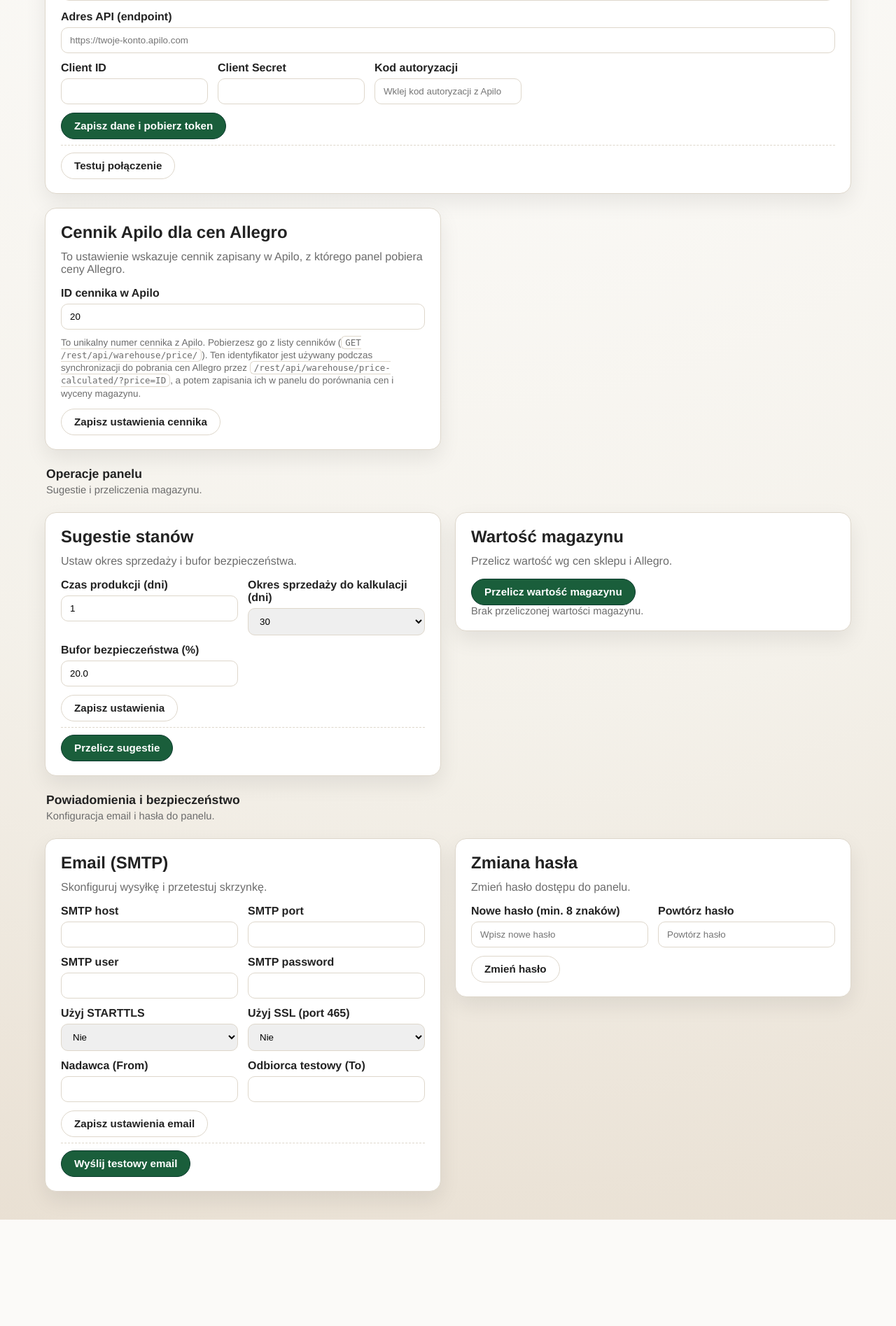
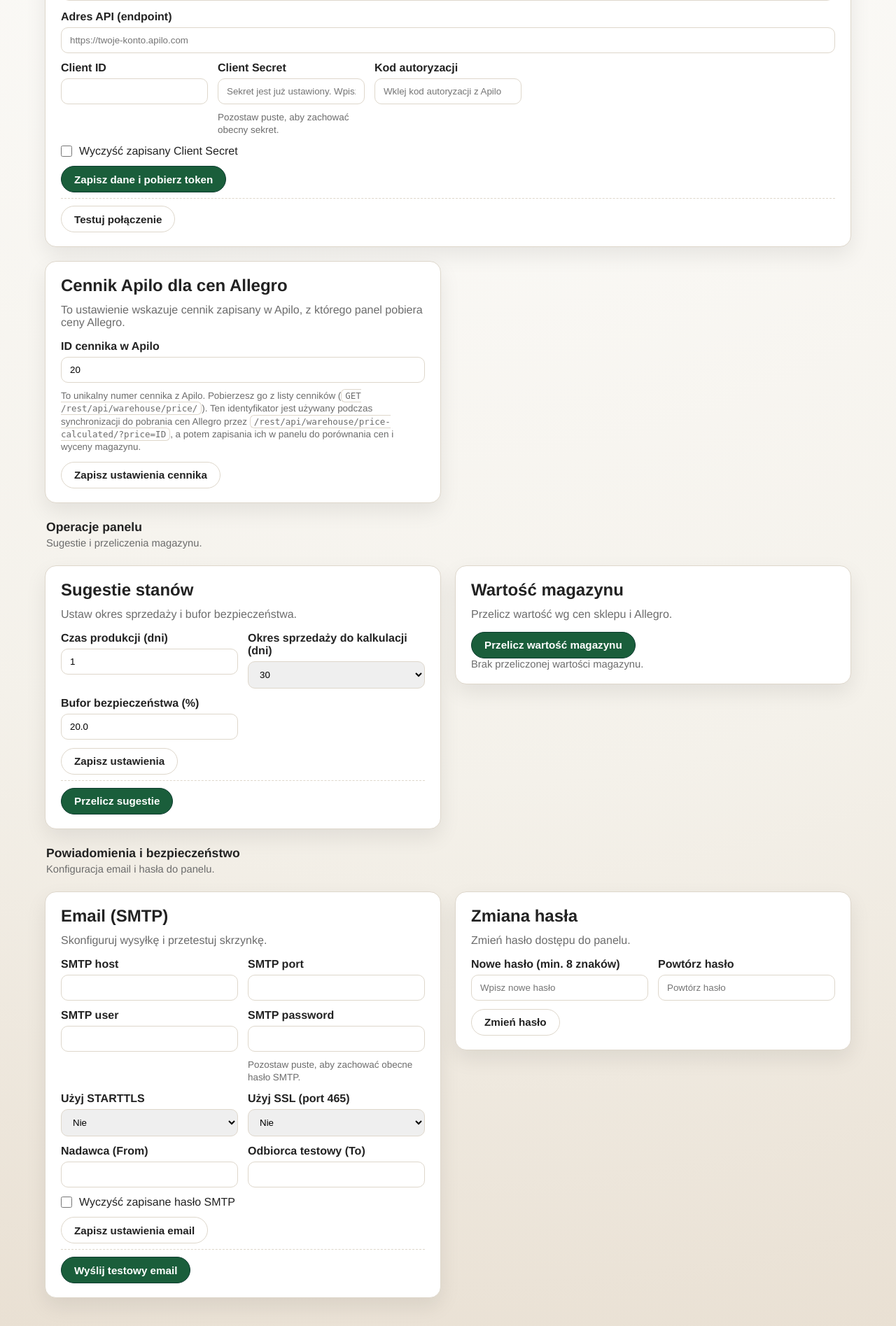
Before and after one commit to Olafejs/apilo-panel, a Flask app: page /settings in a window 1280 px wide. Shown: the part 474-2369 px from the top of the page at 70% size. Before the commit the page ends 2217 px from the top, so only its background shows below. Run offline with Flask 3, Linux system fonts and the light colour scheme; the visitor is signed in with stand-in values (Sample User, id 1); data that the repository does not hold is empty.

Commit message:
chore: release 1.0.17

```diff
--- a/app.py
+++ b/app.py
@@ -1,3 +1,4 @@
+import ipaddress
 import logging
 import os
 import secrets
@@ -24,6 +25,8 @@ from werkzeug.security import check_password_hash, generate_password_hash
 
 from apilo import ApiloClient
 from db import (
+    clear_login_attempts,
+    count_recent_login_attempts,
     get_tokens,
     get_products,
     get_products_count,
@@ -38,6 +41,8 @@ from db import (
     set_setting,
     save_sales_cache,
     save_sales_year_cache,
+    prune_login_attempts,
+    record_login_attempt,
     get_base_price_map,
     get_inventory_value_totals,
     get_product_id_maps,
@@ -85,9 +90,29 @@ def parse_float_value(value, default, min_value=None, max_value=None):
     return parsed
 
 
+def parse_bool_value(value, default=False):
+    if value is None:
+        return default
+    return str(value).strip().lower() in ("1", "true", "yes", "on")
+
+
 THUMB_TTL_SECONDS = parse_int_value(os.getenv("THUMB_TTL_SECONDS"), 86400, min_value=0)
 REFRESH_INTERVAL_SECONDS = parse_int_value(
     os.getenv("REFRESH_INTERVAL_SECONDS"), 600, min_value=10
+)
+SESSION_LIFETIME_MINUTES = parse_int_value(
+    os.getenv("SESSION_LIFETIME_MINUTES"), 480, min_value=5, max_value=43200
+)
+LOGIN_RATE_LIMIT_WINDOW_SECONDS = parse_int_value(
+    os.getenv("LOGIN_RATE_LIMIT_WINDOW_SECONDS"), 600, min_value=60, max_value=86400
+)
+LOGIN_RATE_LIMIT_MAX_ATTEMPTS = parse_int_value(
+    os.getenv("LOGIN_RATE_LIMIT_MAX_ATTEMPTS"), 5, min_value=1, max_value=100
+)
+SESSION_COOKIE_SECURE = parse_bool_value(os.getenv("SESSION_COOKIE_SECURE"), default=False)
+APP_SETUP_TOKEN = (os.getenv("APP_SETUP_TOKEN") or "").strip()
+TRUST_X_FORWARDED_FOR = parse_bool_value(
+    os.getenv("TRUST_X_FORWARDED_FOR"), default=False
 )
 
 
@@ -106,6 +131,13 @@ def resolve_flask_secret_key():
 app = Flask(__name__)
 FLASK_SECRET_KEY, FLASK_SECRET_KEY_SOURCE = resolve_flask_secret_key()
 app.secret_key = FLASK_SECRET_KEY
+app.config.update(
+    PERMANENT_SESSION_LIFETIME=timedelta(minutes=SESSION_LIFETIME_MINUTES),
+    SESSION_COOKIE_HTTPONLY=True,
+    SESSION_COOKIE_SAMESITE="Lax",
+    SESSION_COOKIE_SECURE=SESSION_COOKIE_SECURE,
+    SESSION_COOKIE_NAME="apilo_session",
+)
 APP_PASSWORD = os.getenv("APP_PASSWORD")
 SYNC_LOCK = threading.Lock()
 
@@ -231,6 +263,51 @@ def public_error_message(exc, default="Wystąpił błąd."):
     return default
 
 
+def get_client_ip():
+    forwarded = request.headers.get("X-Forwarded-For", "")
+    if TRUST_X_FORWARDED_FOR and forwarded:
+        client_ip = forwarded.split(",")[0].strip()
+        if client_ip:
+            return client_ip
+    return request.remote_addr or "unknown"
+
+
+def is_local_setup_request():
+    client_ip = get_client_ip()
+    if client_ip in {"127.0.0.1", "::1", "::ffff:127.0.0.1"}:
+        return True
+    try:
+        parsed_ip = ipaddress.ip_address(client_ip)
+    except ValueError:
+        return False
+    if isinstance(parsed_ip, ipaddress.IPv4Address):
+        private_gateway_ranges = (
+            ipaddress.ip_network("172.16.0.0/12"),
+            ipaddress.ip_network("192.168.0.0/16"),
+        )
+        return any(parsed_ip in network for network in private_gateway_ranges) and client_ip.endswith(
+            ".1"
+        )
+    return False
+
+
+def login_window_start_iso():
+    return (datetime.now(timezone.utc) - timedelta(seconds=LOGIN_RATE_LIMIT_WINDOW_SECONDS)).isoformat()
+
+
+def is_login_rate_limited(client_ip):
+    if not client_ip or client_ip == "unknown":
+        return False
+    window_start = login_window_start_iso()
+    prune_login_attempts(DB_PATH, window_start)
+    attempts = count_recent_login_attempts(DB_PATH, client_ip, window_start)
+    return attempts >= LOGIN_RATE_LIMIT_MAX_ATTEMPTS
+
+
+def setup_token_required():
+    return bool(APP_SETUP_TOKEN) and not is_local_setup_request()
+
+
 def run_sync_pull_with_lock(blocking):
     acquired = SYNC_LOCK.acquire(blocking=blocking)
     if not acquired:
@@ -296,11 +373,30 @@ def password_missing():
     return get_setting(DB_PATH, "password_hash") is None
 
 
+def render_setup_password(status_code=200):
+    return (
+        render_template(
+            "setup_password.html",
+            require_setup_token=setup_token_required(),
+            remote_setup_blocked=(not APP_SETUP_TOKEN and not is_local_setup_request()),
+        ),
+        status_code,
+    )
+
+
 @app.route("/login", methods=["GET", "POST"])
 def login():
     if password_missing():
         return redirect(url_for("setup_password"))
     if request.method == "POST":
+        client_ip = get_client_ip()
+        if is_login_rate_limited(client_ip):
+            app.logger.warning("Blocked login by rate limit ip=%s path=%s", client_ip, request.path)
+            flash(
+                "Za dużo nieudanych prób logowania. Odczekaj kilka minut i spróbuj ponownie.",
+                "error",
+            )
+            return render_template("login.html"), 429
         password = request.form.get("password")
         if APP_PASSWORD:
             valid = password and password == APP_PASSWORD
@@ -310,15 +406,18 @@ def login():
                 password_hash, password
             )
         if valid:
+            if client_ip and client_ip != "unknown":
+                clear_login_attempts(DB_PATH, client_ip)
             session.clear()
+            session.permanent = True
             session["logged_in"] = True
+            session["logged_in_at"] = utc_now_iso()
             dest = request.args.get("next")
             if not is_safe_redirect_target(dest):
                 dest = url_for("index")
             return redirect(dest)
-        client_ip = request.headers.get("X-Forwarded-For", "").split(",")[0].strip()
-        if not client_ip:
-            client_ip = request.remote_addr or "unknown"
+        if client_ip and client_ip != "unknown":
+            record_login_attempt(DB_PATH, client_ip)
         app.logger.warning("Failed login attempt ip=%s path=%s", client_ip, request.path)
         flash("Nieprawidłowe hasło.", "error")
     return render_template("login.html")
@@ -329,18 +428,39 @@ def setup_password():
     if not password_missing():
         return redirect(url_for("login"))
     if request.method == "POST":
+        client_ip = get_client_ip()
+        if setup_token_required():
+            provided_setup_token = request.form.get("setup_token") or ""
+            if not secrets.compare_digest(provided_setup_token, APP_SETUP_TOKEN):
+                app.logger.warning("Blocked password setup with invalid token ip=%s", client_ip)
+                flash("Nieprawidłowy token konfiguracji.", "error")
+                return render_setup_password()
+        elif not is_local_setup_request():
+            app.logger.warning("Blocked remote password setup ip=%s", client_ip)
+            flash(
+                "Pierwsze ustawienie hasła jest dozwolone tylko lokalnie lub z tokenem konfiguracji.",
+                "error",
+            )
+            return render_setup_password(status_code=403)
         password = request.form.get("password")
         confirm = request.form.get("confirm")
         if not password or len(password) < 8:
             flash("Hasło musi mieć minimum 8 znaków.", "error")
-            return render_template("setup_password.html")
+            return render_setup_password()
         if password != confirm:
             flash("Hasła nie są zgodne.", "error")
-            return render_template("setup_password.html")
+            return render_setup_password()
         set_setting(DB_PATH, "password_hash", generate_password_hash(password))
         flash("Hasło ustawione. Zaloguj się.", "success")
         return redirect(url_for("login"))
-    return render_template("setup_password.html")
+    if not APP_SETUP_TOKEN and not is_local_setup_request():
+        app.logger.warning("Blocked remote password setup form ip=%s", get_client_ip())
+        flash(
+            "Pierwsze ustawienie hasła jest dozwolone tylko lokalnie lub z tokenem konfiguracji.",
+            "error",
+        )
+        return render_setup_password(status_code=403)
+    return render_setup_password()
 
 
 @app.post("/logout")
@@ -455,19 +575,29 @@ def settings():
     if request.method == "POST":
         action = request.form.get("action")
         if action == "email":
+            smtp_password = request.form.get("smtp_password")
+            clear_smtp_password = request.form.get("smtp_password_clear") == "1"
             set_setting(DB_PATH, "smtp_host", request.form.get("smtp_host") or "")
             set_setting(DB_PATH, "smtp_port", request.form.get("smtp_port") or "")
             set_setting(DB_PATH, "smtp_user", request.form.get("smtp_user") or "")
-            set_setting(DB_PATH, "smtp_password", request.form.get("smtp_password") or "")
+            if clear_smtp_password:
+                set_setting(DB_PATH, "smtp_password", "")
+            elif smtp_password:
+                set_setting(DB_PATH, "smtp_password", smtp_password)
             set_setting(DB_PATH, "smtp_use_tls", request.form.get("smtp_use_tls") or "0")
             set_setting(DB_PATH, "smtp_use_ssl", request.form.get("smtp_use_ssl") or "0")
             set_setting(DB_PATH, "smtp_from", request.form.get("smtp_from") or "")
             set_setting(DB_PATH, "smtp_to", request.form.get("smtp_to") or "")
             flash("Ustawienia email zapisane.", "success")
         elif action == "api":
+            api_client_secret = request.form.get("apilo_client_secret")
+            clear_api_client_secret = request.form.get("apilo_client_secret_clear") == "1"
             set_setting(DB_PATH, "apilo_base_url", request.form.get("apilo_base_url") or "")
             set_setting(DB_PATH, "apilo_client_id", request.form.get("apilo_client_id") or "")
-            set_setting(DB_PATH, "apilo_client_secret", request.form.get("apilo_client_secret") or "")
+            if clear_api_client_secret:
+                set_setting(DB_PATH, "apilo_client_secret", "")
+            elif api_client_secret:
+                set_setting(DB_PATH, "apilo_client_secret", api_client_secret)
             auth_code = request.form.get("apilo_auth_code") or ""
             if auth_code:
                 try:
@@ -559,7 +689,7 @@ def settings():
         "smtp_host": get_setting(DB_PATH, "smtp_host") or "",
         "smtp_port": get_setting(DB_PATH, "smtp_port") or "",
         "smtp_user": get_setting(DB_PATH, "smtp_user") or "",
-        "smtp_password": get_setting(DB_PATH, "smtp_password") or "",
+        "has_smtp_password": bool(get_setting(DB_PATH, "smtp_password")),
         "smtp_use_tls": get_setting(DB_PATH, "smtp_use_tls") or "0",
         "smtp_use_ssl": get_setting(DB_PATH, "smtp_use_ssl") or "0",
         "smtp_from": get_setting(DB_PATH, "smtp_from") or "",
@@ -568,16 +698,16 @@ def settings():
     api_settings = {
         "apilo_base_url": get_setting(DB_PATH, "apilo_base_url") or "",
         "apilo_client_id": get_setting(DB_PATH, "apilo_client_id") or "",
-        "apilo_client_secret": get_setting(DB_PATH, "apilo_client_secret") or "",
+        "has_client_secret": bool(get_config_value("APILO_CLIENT_SECRET", "apilo_client_secret")),
     }
     allegro_settings = {
         "allegro_price_list_id": str(get_allegro_price_list_id()),
     }
     api_status = {
         "config_ok": bool(
-            api_settings["apilo_base_url"]
-            and api_settings["apilo_client_id"]
-            and api_settings["apilo_client_secret"]
+            get_config_value("APILO_BASE_URL", "apilo_base_url", "")
+            and get_config_value("APILO_CLIENT_ID", "apilo_client_id", "")
+            and get_config_value("APILO_CLIENT_SECRET", "apilo_client_secret", "")
         ),
         "tokens_ok": not tokens_missing(),
         "test_status": get_setting(DB_PATH, "api_test_status") or "",
@@ -947,6 +1077,33 @@ def start_background_refresh(debug_mode):
         thread.start()
 
 
+@app.after_request
+def add_security_headers(response):
+    response.headers.setdefault("X-Frame-Options", "DENY")
+    response.headers.setdefault("X-Content-Type-Options", "nosniff")
+    response.headers.setdefault("Referrer-Policy", "strict-origin-when-cross-origin")
+    response.headers.setdefault(
+        "Permissions-Policy",
+        "camera=(), geolocation=(), microphone=()",
+    )
+    response.headers.setdefault(
+        "Content-Security-Policy",
+        "default-src 'self'; "
+        "img-src 'self' data: https:; "
+        "style-src 'self' 'unsafe-inline'; "
+        "script-src 'self' 'unsafe-inline'; "
+        "connect-src 'self'; "
+        "font-src 'self' data:; "
+        "object-src 'none'; "
+        "base-uri 'self'; "
+        "form-action 'self'; "
+        "frame-ancestors 'none'",
+    )
+    if request.endpoint in {"login", "setup_password"}:
+        response.headers["Cache-Control"] = "no-store"
+    return response
+
+
 @app.context_processor
 def inject_now():
     now = datetime.now().astimezone()
--- a/static/style.css
+++ b/static/style.css
@@ -700,6 +700,19 @@ tbody tr.dirty {
   font-weight: 600;
 }
 
+.stack label.checkbox-row {
+  flex-direction: row;
+  align-items: center;
+  gap: 10px;
+  font-weight: 500;
+}
+
+.stack label.checkbox-row input[type="checkbox"] {
+  width: 16px;
+  height: 16px;
+  margin: 0;
+}
+
 .stack input[type="text"],
 .stack input[type="password"],
 .stack input[type="number"],
--- a/templates/settings.html
+++ b/templates/settings.html
@@ -90,11 +90,21 @@
                 </label>
                 <label>
                   Client Secret
-                  <input type="password" name="apilo_client_secret" value="{{ api.get('apilo_client_secret', '') }}">
+                  <input
+                    type="password"
+                    name="apilo_client_secret"
+                    placeholder="{{ 'Sekret jest już ustawiony. Wpisz nowy, aby podmienić.' if api.get('has_client_secret') else '' }}"
+                    autocomplete="new-password"
+                  >
+                  <span class="field-help">Pozostaw puste, aby zachować obecny sekret.</span>
                 </label>
                 <label>
                   Kod autoryzacji
                   <input type="text" name="apilo_auth_code" placeholder="Wklej kod autoryzacji z Apilo">
+                </label>
+                <label class="checkbox-row full">
+                  <input type="checkbox" name="apilo_client_secret_clear" value="1">
+                  <span>Wyczyść zapisany Client Secret</span>
                 </label>
               </div>
               <div class="action-row">
@@ -260,7 +270,13 @@
               </label>
               <label>
                 SMTP password
-                <input type="password" name="smtp_password" value="{{ email.get('smtp_password', '') }}">
+                <input
+                  type="password"
+                  name="smtp_password"
+                  placeholder="{{ 'Hasło SMTP jest zapisane. Wpisz nowe, aby podmienić.' if email.get('has_smtp_password') else '' }}"
+                  autocomplete="new-password"
+                >
+                <span class="field-help">Pozostaw puste, aby zachować obecne hasło SMTP.</span>
               </label>
               <label>
                 Użyj STARTTLS
@@ -283,6 +299,10 @@
               <label>
                 Odbiorca testowy (To)
                 <input type="text" name="smtp_to" value="{{ email.get('smtp_to', '') }}">
+              </label>
+              <label class="checkbox-row full">
+                <input type="checkbox" name="smtp_password_clear" value="1">
+                <span>Wyczyść zapisane hasło SMTP</span>
               </label>
             </div>
             <div class="action-row">
```
Also changed, not shown: db.py (+50 -0 lines), templates/setup_password.html (+11 -0 lines), CHANGELOG.md, README.md, 2 other files.
